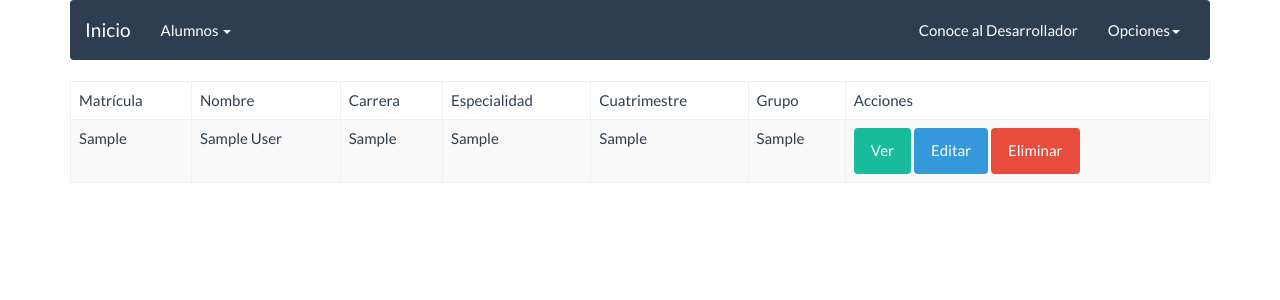
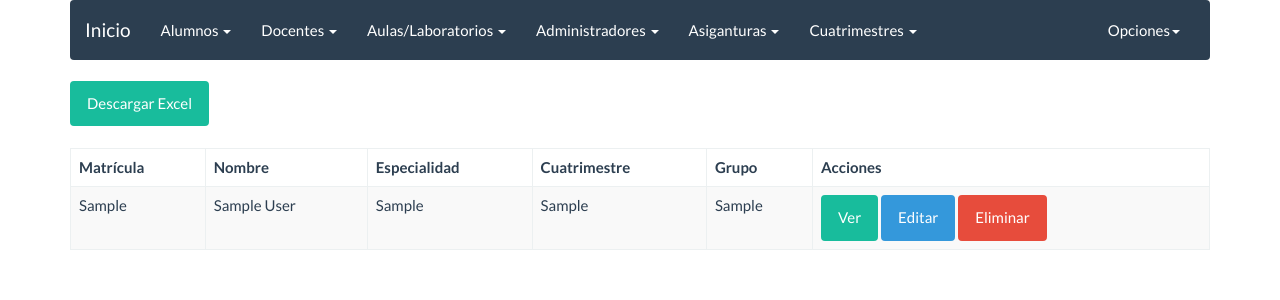
Before and after one commit to Mario-Alonso99/SGH-TI, a Django app: page /students/list/ in a window 1280 px wide. Shown: the top 300 px of the page. Run offline with Django 3.2, Linux system fonts and the light colour scheme; tables that the repository leaves empty hold one stand-in row (values such as "Sample post"); some libraries are stand-ins or nearby versions.

Commit message:
Generación de Reportes en Excel, Modulo de Dirección

```diff
--- a/apps/appDirection/students/models.py
+++ b/apps/appDirection/students/models.py
@@ -2,10 +2,10 @@ from django.db import models
 
 # Create your models here.
 class Student(models.Model):
-    matricula = models.TextField(max_length=30, verbose_name="Matrícula")
+    matricula = models.TextField(max_length=15, verbose_name="Matrícula")
     nombre = models.TextField(max_length=200, verbose_name="Nombre")
     carrera = models.TextField(max_length=200, verbose_name="Carrera")
-    especialidad = models.TextField(max_length=50, verbose_name="Especialidad")
+    especialidad = models.TextField(max_length=200, verbose_name="Especialidad")
     cuatrimestre = models.TextField(max_length=20, verbose_name="Cuatrimestre")
     grupo = models.TextField(max_length=5, verbose_name="Grupo")
     created = models.DateTimeField(auto_now_add=True, verbose_name="Fecha de creación")
--- a/apps/appDirection/students/urls.py
+++ b/apps/appDirection/students/urls.py
@@ -1,5 +1,5 @@
 from django.urls import path
-from apps.appDirection.students.views import StudentCreate, StudentList, StudentUpdate, StudentDelete, StudentShow, search
+from apps.appDirection.students.views import StudentCreate, StudentList, StudentUpdate, StudentDelete, StudentShow, search, StudentReport
 
 urlpatterns = ([
     path('new/', StudentCreate.as_view(), name='student_create'),
@@ -8,4 +8,5 @@ urlpatterns = ([
     path('delete/<int:pk>/', StudentDelete.as_view(), name='student_delete'),
     path('show/<int:pk>/', StudentShow.as_view(), name='student_show'),
     path('search/', search, name='student_search'),
+    path('report/', StudentReport.as_view(), name='report'),
 ], 'students')
--- a/apps/appDirection/students/views.py
+++ b/apps/appDirection/students/views.py
@@ -1,10 +1,14 @@
 from django.shortcuts import render
-from django.views.generic import CreateView, ListView, DeleteView, UpdateView, DetailView
+from django.views.generic import CreateView, ListView, DeleteView, UpdateView, DetailView, TemplateView
 from django.urls import reverse_lazy
 
 from apps.appDirection.students.models import Student
 from apps.appDirection.students.forms import StudentForm
 from apps.appDirection.students.filters import StudentFilter
+
+from openpyxl import Workbook
+from django.http.response import HttpResponse
+from openpyxl.styles import Alignment, Border, Font, PatternFill, Side
 
 # Create your views here.
 
@@ -15,7 +19,7 @@ class StudentCreate(CreateView):
     success_url = reverse_lazy('students:student_list')
 
 class StudentList(ListView):
-    queryset = Student.objects.order_by('id')
+    queryset = Student.objects.order_by('especialidad', 'cuatrimestre', 'grupo')
     template_name = 'students/students_list.html'
     paginate_by = 5
 
@@ -38,3 +42,98 @@ def search(request):
     student_list = Student.objects.all()
     student_filter = StudentFilter(request.GET, queryset=student_list)
     return render(request, 'students/student_search.html', {'filter': student_filter})
+
+class StudentReport(TemplateView):
+    def get(self, request, *args, **kwargs):
+        students = Student.objects.all()
+        students = Student.objects.order_by('especialidad', 'cuatrimestre', 'grupo')
+
+        wb = Workbook()
+        ws = wb.active
+        ws['B1'].alignment = Alignment(horizontal="center", vertical="center")
+        ws['B1'].border = Border(left= Side(border_style = "thin"), right = Side(border_style = "thin"), top = Side(border_style="thin"), bottom = Side(border_style="thin"))
+        ws['B1'].fill = PatternFill(start_color='66FFCC', end_color='66FFCC', fill_type = "solid")
+        ws['B1'].font = Font(name='Arial', size=16, bold= True)
+        ws['B1'] = 'Reporte de Estudiantes Inscritos'
+
+        nameHoja = 1
+        ws.title = 'Hoja'+str(nameHoja)
+        controlatorDatos = 4
+        controlatorDatos +=1
+        #Combinar Celdas
+        ws.merge_cells('B1:G1')
+        #Cambiar el Ancho de las Columnas
+        ws.column_dimensions['B'].width = 20
+        ws.column_dimensions['C'].width = 35
+        ws.column_dimensions['D'].width = 40
+        ws.column_dimensions['E'].width = 45
+        ws.column_dimensions['F'].width = 20
+        ws.column_dimensions['G'].width = 10
+
+        #Modificar el tamaño de las filas
+        ws.row_dimensions[1].height = 25
+
+        ws['B3'].alignment = Alignment(horizontal="center", vertical="center")
+        ws['B3'].border = Border(left= Side(border_style = "thin"), right = Side(border_style = "thin"), top = Side(border_style="thin"), bottom = Side(border_style="thin"))
+        ws['B3'].font = Font(name='Arial', size=14, bold= True)
+        ws['B3']= 'Matrícula'
+
+        ws['C3'].alignment = Alignment(horizontal="center", vertical="center")
+        ws['C3'].border = Border(left= Side(border_style = "thin"), right = Side(border_style = "thin"), top = Side(border_style="thin"), bottom = Side(border_style="thin"))
+        ws['C3'].font = Font(name='Arial', size=14, bold= True)
+        ws['C3']= 'Nombre'
+
+        ws['D3'].alignment = Alignment(horizontal="center", vertical="center")
+        ws['D3'].border = Border(left= Side(border_style = "thin"), right = Side(border_style = "thin"), top = Side(border_style="thin"), bottom = Side(border_style="thin"))
+        ws['D3'].font = Font(name='Arial', size=14, bold= True)
+        ws['D3']= 'Carrera'
+
+        ws['E3'].alignment = Alignment(horizontal="center", vertical="center")
+        ws['E3'].border = Border(left= Side(border_style = "thin"), right = Side(border_style = "thin"), top = Side(border_style="thin"), bottom = Side(border_style="thin"))
+        ws['E3'].font = Font(name='Arial', size=14, bold= True)
+        ws['E3']= 'Especialidad'
+
+        ws['F3'].alignment = Alignment(horizontal="center", vertical="center")
+        ws['F3'].border = Border(left= Side(border_style = "thin"), right = Side(border_style = "thin"), top = Side(border_style="thin"), bottom = Side(border_style="thin"))
+        ws['F3'].font = Font(name='Arial', size=14, bold= True)
+        ws['F3']= 'Cuatrimestre'
+
+        ws['G3'].alignment = Alignment(horizontal="center", vertical="center")
+        ws['G3'].border = Border(left= Side(border_style = "thin"), right = Side(border_style = "thin"), top = Side(border_style="thin"), bottom = Side(border_style="thin"))
+        ws['G3'].font = Font(name='Arial', size=14, bold= True)
+        ws['G3'] = 'Grupo'
+
+        #Diseño de resultados en el reporte y consulta de datos
+        cont = 4
+        for student in students:
+            ws.cell(row = cont, column = 2).value = student.matricula
+            ws.cell(row = cont, column = 2).alignment = Alignment(horizontal="center", vertical="center")
+            ws.cell(row = cont, column = 2).font = Font(name='Arial', size=10)
+
+
+            ws.cell(row = cont, column = 3).value = student.nombre
+            ws.cell(row = cont, column = 3).font = Font(name='Arial', size=10)
+
+            ws.cell(row = cont, column = 4).value = student.carrera
+            ws.cell(row = cont, column = 4).font = Font(name='Arial', size=10)
+
+
+            ws.cell(row = cont, column = 5).value = student.especialidad
+            ws.cell(row = cont, column = 5).font = Font(name='Arial', size=10)
+
+            ws.cell(row = cont, column = 6).value = student.cuatrimestre
+            ws.cell(row = cont, column = 6).alignment = Alignment(horizontal="center", vertical="center")
+            ws.cell(row = cont, column = 6).font = Font(name='Arial', size=10)
+
+            ws.cell(row = cont, column = 7).value = student.grupo
+            ws.cell(row = cont, column = 7).alignment = Alignment(horizontal="center", vertical="center")
+            ws.cell(row = cont, column = 7).font = Font(name='Arial', size=10)
+
+            cont +=1
+
+        name_archivo = "ReporteEstudiantesInscritos.xlsx"
+        response = HttpResponse(content_type = "application/ms-excel")
+        content = "attachment; filename = {0}".format(name_archivo)
+        response['Content-Disposition'] = content
+        wb.save(response)
+        return response
--- a/templates/base/base.html
+++ b/templates/base/base.html
@@ -28,6 +28,46 @@
 		                      		<li class="dropdown">
 		                        		<a href="#" class="dropdown-toggle" data-toggle="dropdown" role="button" aria-expanded="false"> Alumnos <span class="caret"></span></a>
 				                        <ul class="dropdown-menu" role="menu">
+				                        	<li><a href="{% url 'students:student_create' %}">Registrar</a></li>
+				                        	<li><a href="{% url 'students:student_list' %}">Listar</a></li>
+				                        	<li><a href="{% url 'students:student_search' %}">Buscar/Filtrar</a></li>
+				                        </ul>
+		                      		</li>
+									<li class="dropdown">
+		                        		<a href="#" class="dropdown-toggle" data-toggle="dropdown" role="button" aria-expanded="false"> Docentes <span class="caret"></span></a>
+				                        <ul class="dropdown-menu" role="menu">
+				                        	<li><a href="#">Registrar</a></li>
+				                        	<li><a href="#">Listar</a></li>
+				                        	<li><a href="#">Buscar/Filtrar</a></li>
+				                        </ul>
+		                      		</li>
+									<li class="dropdown">
+		                        		<a href="#" class="dropdown-toggle" data-toggle="dropdown" role="button" aria-expanded="false"> Aulas/Laboratorios <span class="caret"></span></a>
+				                        <ul class="dropdown-menu" role="menu">
+				                        	<li><a href="#">Registrar</a></li>
+				                        	<li><a href="#">Listar</a></li>
+				                        	<li><a href="#">Buscar/Filtrar</a></li>
+				                        </ul>
+		                      		</li>
+									<li class="dropdown">
+		                        		<a href="#" class="dropdown-toggle" data-toggle="dropdown" role="button" aria-expanded="false"> Administradores <span class="caret"></span></a>
+				                        <ul class="dropdown-menu" role="menu">
+				                        	<li><a href="#">Registrar</a></li>
+				                        	<li><a href="#">Listar</a></li>
+				                        	<li><a href="#">Buscar/Filtrar</a></li>
+				                        </ul>
+		                      		</li>
+									<li class="dropdown">
+		                        		<a href="#" class="dropdown-toggle" data-toggle="dropdown" role="button" aria-expanded="false"> Asiganturas <span class="caret"></span></a>
+				                        <ul class="dropdown-menu" role="menu">
+				                        	<li><a href="#">Registrar</a></li>
+				                        	<li><a href="#">Listar</a></li>
+				                        	<li><a href="#">Buscar/Filtrar</a></li>
+				                        </ul>
+		                      		</li>
+									<li class="dropdown">
+		                        		<a href="#" class="dropdown-toggle" data-toggle="dropdown" role="button" aria-expanded="false"> Cuatrimestres <span class="caret"></span></a>
+				                        <ul class="dropdown-menu" role="menu">
 				                        	<li><a href="#">Registrar</a></li>
 				                        	<li><a href="#">Listar</a></li>
 				                        	<li><a href="#">Buscar/Filtrar</a></li>
@@ -35,8 +75,6 @@
 		                      		</li>
 		                    	</ul>
 		                    	<ul class="nav navbar-nav navbar-right">
-		                        	<li class="dropdown"><a href="#">Conoce al Desarrollador</a>
-		                        	</li>
 		                        	<li class="dropdown">
 		                        		<a href="#" class="dropdown-toggle" data-toggle="dropdown" role="button" aria-expanded="false">Opciones<span class="caret"></span></a>
 		                        		<ul class="dropdown-menu" role="menu">
--- a/templates/students/student_formCreate.html
+++ b/templates/students/student_formCreate.html
@@ -5,6 +5,6 @@
 	{% csrf_token %}
 	{{ form.as_p }}
 	<button class="btn btn-success" type="submit">Guardar</button>
-	<a class= "btn btn-primary" href="{% url 'students:student_list' %}">Cancelar</a>
+	<a class= "btn btn-danger" href="{% url 'students:student_list' %}">Cancelar</a>
 </form>
 {% endblock %}
--- a/templates/students/student_list.html
+++ b/templates/students/student_list.html
@@ -2,16 +2,18 @@
 
 {% block content %}
 
+<a class="btn btn-success" href="{% url 'students:report' %}">Descargar Excel</a>
+<br><br>
+
 <table class="table table-bordered table-striped table-hover">
 	<thead>
 		<tr>
-			<td>Matrícula</td>
-			<td>Nombre</td>
-			<td>Carrera</td>
-			<td>Especialidad</td>
-			<td>Cuatrimestre</td>
-			<td>Grupo</td>
-			<td>Acciones</td>
+			<th>Matrícula</th>
+			<th>Nombre</th>
+			<th>Especialidad</th>
+			<th>Cuatrimestre</th>
+			<th>Grupo</th>
+			<th>Acciones</th>
 		</tr>
 
 	</thead>
@@ -21,7 +23,6 @@
 		<tr>
 			<td>{{ student.matricula }}</td>
 			<td>{{ student.nombre }}</td>
-			<td>{{ student.carrera }}</td>
 			<td>{{ student.especialidad }}</td>
 			<td>{{ student.cuatrimestre }}</td>
 			<td>{{ student.grupo }}</td>
@@ -34,7 +35,9 @@
 		{% endfor %}
 
 		{% else %}
-		<h1>No hay registros de Estudiantes</h1>
+			<div class="alert alert-danger" role="alert">
+				AVISO: No Hay Registros de Estudiantes. <a href="{% url 'students:student_create' %}" class="alert-link"> Click Aquí para Registrar </a>
+			</div>
 		{% endif %}
 	</tbody>
 </table>
@@ -49,5 +52,39 @@
      	 <a href="?page={{ page_obj.next_page_number }}">Siguiente</a>
     	{% endif %}
     </li>
+
+	<li>
+		<!-- Menú de paginación -->
+			{% if is_paginated %}
+			<nav aria-label="Page navigation">
+				<ul class="pagination justify-content-center">
+				{% if page_obj.has_previous %}
+					<li class="page-item ">
+					<a class="page-link" href="?page={{ page_obj.previous_page_number }}">&laquo;</a>
+					</li>
+				{% else %}
+					<li class="page-item disabled">
+					<a class="page-link" href="#" tabindex="-1">&laquo;</a>
+					</li>
+				{% endif %}
+				{% for i in paginator.page_range %}
+					<li class="page-item {% if page_obj.number == i %}active{% endif %}">
+					<a class="page-link" href="?page={{ i }}">{{ i }}</a>
+					</li>
+				{% endfor %}
+				{% if page_obj.has_next %}
+					<li class="page-item ">
+					<a class="page-link" href="?page={{ page_obj.next_page_number }}">&raquo;</a>
+					</li>
+				{% else %}
+					<li class="page-item disabled">
+					<a class="page-link" href="#" tabindex="-1">&raquo;</a>
+					</li>
+				{% endif %}
+				</ul>
+			</nav>
+			{% endif %}
+	</li>
 </ul>
+
 {% endblock%}
```
Also changed, not shown: templates/students/student_search.html (+10 -10 lines), apps/appDirection/students/migrations/0002_auto_20200705_1630.py (added).
